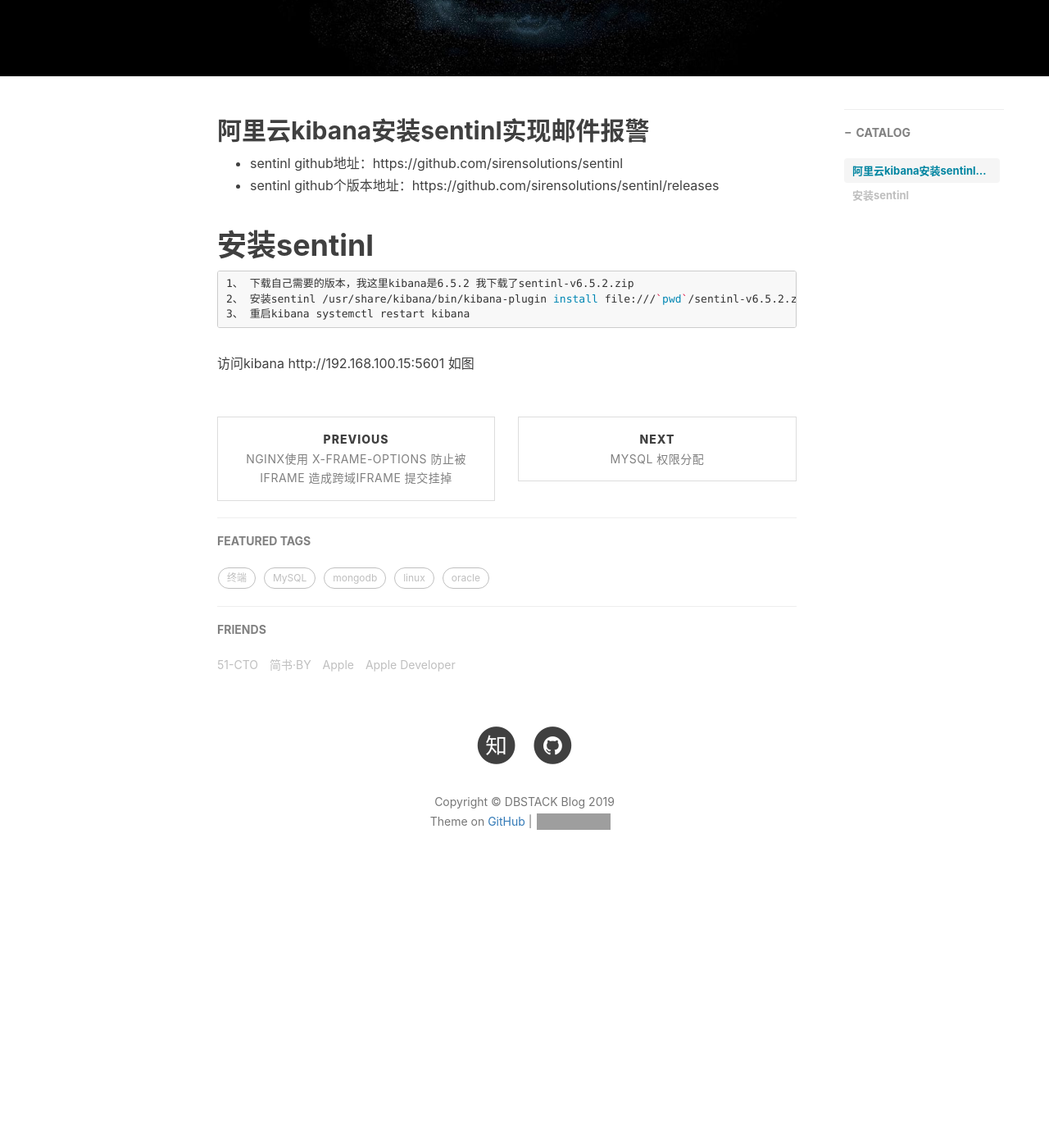
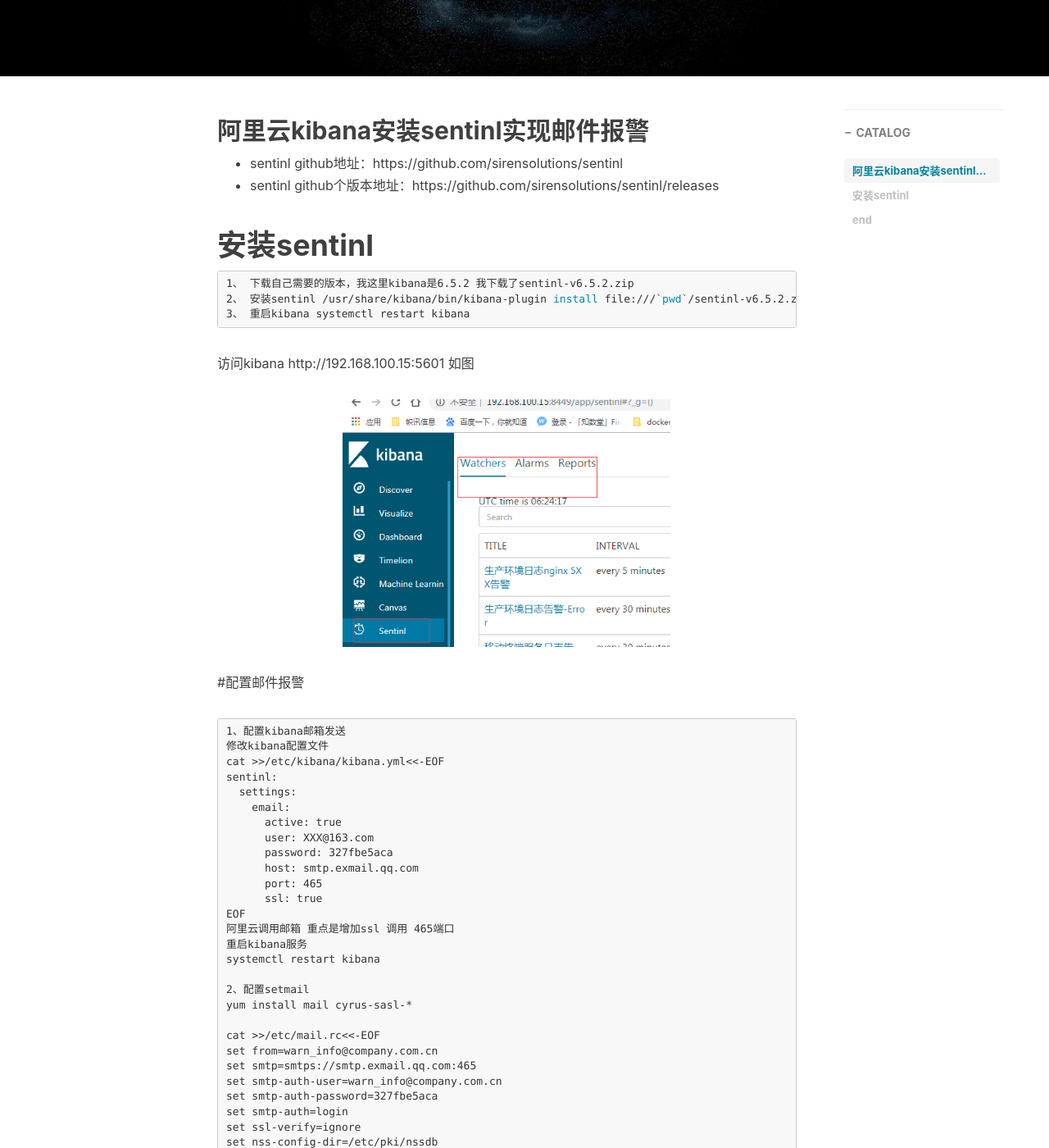
Before and after one commit to weiyanwei412/weiyanwei412.github.io, a Jekyll site: the page built from _posts/2018-12-19-阿里云kibana安装sentinl实现邮件报警.md, in a window 1280 px wide and 1400 px high, scrolled down 490 px. Shown: the whole window at 82% size. Built offline with Jekyll 4.4.1, drawn with Linux system fonts in a browser that asks for light colours; nearby versions of some CDN libraries; comment, search, counter and statistics services are not loaded; before the commit the page ends 1596 px from its top, so only the background shows below that; some of the changed text lies outside the part shown; grey boxes are pictures that could not be loaded.

Commit message:
Update 2018-12-19-阿里云kibana安装sentinl实现邮件报警.md

`````diff
--- a/_posts/2018-12-19-阿里云kibana安装sentinl实现邮件报警.md
+++ b/_posts/2018-12-19-阿里云kibana安装sentinl实现邮件报警.md
@@ -25,3 +25,113 @@
 访问kibana
 http://192.168.100.15:5601
 如图
+<p><img width="400" src="https://github.com/weiyanwei412/weiyanwei412.github.io/blob/master/img/kibana-sentl.png?raw=true" height="303" alt=""></p>
+
+#配置邮件报警
+````
+1、配置kibana邮箱发送
+修改kibana配置文件
+cat >>/etc/kibana/kibana.yml<<-EOF
+sentinl:
+  settings:
+    email:
+      active: true
+      user: XXX@163.com
+      password: 327fbe5aca
+      host: smtp.exmail.qq.com
+      port: 465
+      ssl: true
+EOF
+阿里云调用邮箱 重点是增加ssl 调用 465端口
+重启kibana服务
+systemctl restart kibana
+
+2、配置setmail
+yum install mail cyrus-sasl-*
+
+cat >>/etc/mail.rc<<-EOF
+set from=warn_info@company.com.cn
+set smtp=smtps://smtp.exmail.qq.com:465
+set smtp-auth-user=warn_info@company.com.cn
+set smtp-auth-password=327fbe5aca
+set smtp-auth=login
+set ssl-verify=ignore
+set nss-config-dir=/etc/pki/nssdb
+EOF
+
+3、配置业务日志邮件报警
+sentinl 页面新增Watcher Advanced
+
+{
+  "actions": {
+    "email_html_alarm_0050c91e-592f-4801-9fbe-9d9d910f8472": {
+      "name": "email html alarm",
+      "throttle_period": "1m",
+      "email_html": {
+        "to": "ops@conmpany.com.cn",
+        "from": "warn_info@company.com.cn",
+        "stateless": false,
+        "subject": "生产环境nginx 5XX告警",
+        "priority": "high",
+        "html": "<p>各位好,</p>\n<p>本次日志扫描5分钟内发现{{payload.hits.total}}条5XX Error信息，请登录kibana查询具体错误信息。 <i>http://192.168.100.15:8449</i></p>\n<div style=\"color: grey\">\n  <hr>\n  <p>本次日志扫描采用以下策略:</p>\n  <ul><li>{{watcher.condition.script.script}}</li></ul>\n</div>"
+      }
+    }
+  },
+  "input": {
+    "search": {
+      "request": {
+        "index": [
+          "prod-nginx-*"
+        ],
+        "body": {
+          "query": {
+            "bool": {
+              "must": [
+                {
+                  "range": {
+                    "http_code": {
+                      "gt": "500"
+                    }
+                  }
+                }
+              ],
+              "filter": [
+                {
+                  "range": {
+                    "@timestamp": {
+                      "gte": "now-5m",
+                      "lt": "now"
+                    }
+                  }
+                }
+              ]
+            }
+          }
+        }
+      }
+    }
+  },
+  "condition": {
+    "script": {
+      "script": "payload.hits.total > 1"
+    }
+  },
+  "transform": {},
+  "trigger": {
+    "schedule": {
+      "later": "every 5 minutes"
+    }
+  },
+  "disable": false,
+  "report": false,
+  "title": "生产环境日志nginx 5XX告警",
+  "save_payload": false,
+  "spy": false,
+  "impersonate": false
+}
+
+保存，在Alarms栏目 会看到相应的报警
+````
+
+
+## end
`````
